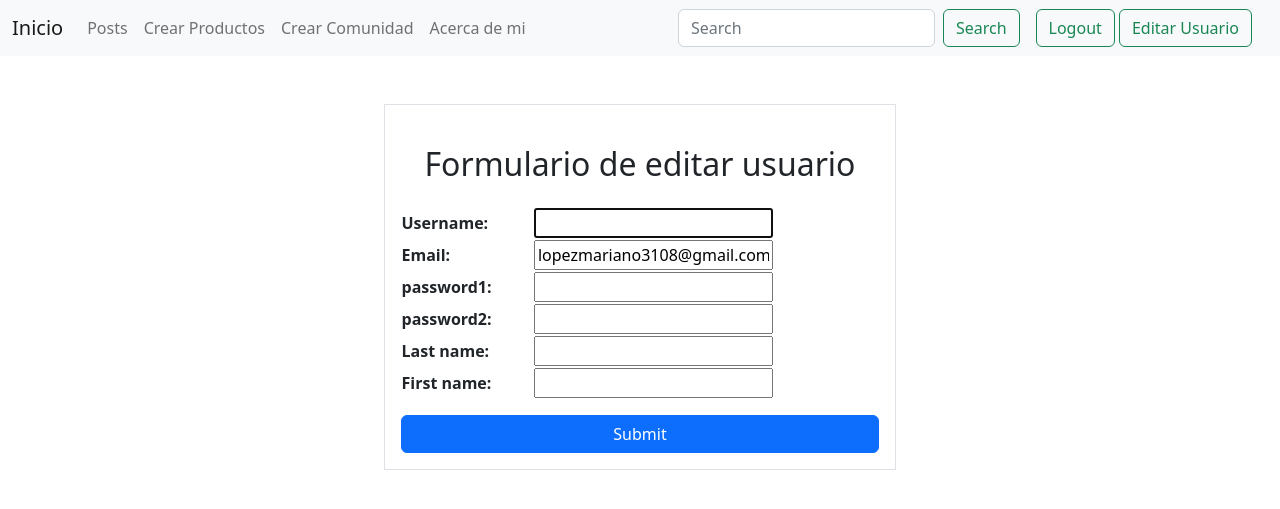
After one commit to marianoLopez2001/python-coder, a Django app: page /editar-usuario/ in a window 1280 px wide. The commit adds this page. Shown: the top 509 px of the page. Run offline with Django 4.2, Linux system fonts and the light colour scheme; a user stored in the database is signed in.

```diff
--- a/coder_project/coder_project/urls.py
+++ b/coder_project/coder_project/urls.py
@@ -16,7 +16,7 @@ Including another URLconf
 from django.contrib import admin
 from django.urls import path
 from django.contrib.auth.views import LogoutView
-from ecommerce.views import ver_posts, eliminar_producto, actualizar_producto, inicio, eliminar_comunidad, form_community, acerca_de_mi, detalle_producto, login_user, register_user, form_products
+from ecommerce.views import ver_posts, error_view, eliminar_producto, editar_usuario, actualizar_producto, inicio, eliminar_comunidad, form_community, acerca_de_mi, detalle_producto, login_user, register_user, form_products
 
 urlpatterns = [
     path('admin/', admin.site.urls),
@@ -30,7 +30,9 @@ urlpatterns = [
     path('update-producto/<data>', actualizar_producto, name='UpdateProducto'),
     path('eliminar-comunidad/<data>', eliminar_comunidad, name='EliminarComunidad'),
     path('detalle-producto/<data>', detalle_producto, name='DetalleProducto'),
+    path('editar-usuario/', editar_usuario, name='EditarUsuario'),
 
+    path('error/', error_view, name='Error'),
     path('login/', login_user, name='Login'),
     path('register/', register_user, name='Register'),
     path('logout/', LogoutView.as_view(template_name='inicio.html'), name='Logout'),
--- a/coder_project/ecommerce/forms.py
+++ b/coder_project/ecommerce/forms.py
@@ -1,5 +1,7 @@
 from django import forms
 from django.forms import TextInput
+from django.contrib.auth.forms import UserCreationForm
+from django.contrib.auth.models import User
 
 class ProductosFormulario (forms.Form):
     name = forms.CharField(widget=forms.TextInput(attrs={"placeholder": "Nombre", "class": "form-control"}), max_length=20)
@@ -15,3 +17,13 @@ class CommunityFormulario (forms.Form):
     description = forms.CharField(widget=forms.TextInput(attrs={"placeholder": "Descripcion", "class": "form-control"}), max_length=100)
     author = forms.CharField(widget=forms.TextInput(attrs={"placeholder": "Autor", "class": "form-control"}), max_length=20)
     image = forms.CharField(widget=forms.TextInput(attrs={"placeholder": "Imagen ('url')", "class": "form-control"}), max_length=200)
+
+class UserEditForm (UserCreationForm):
+    email = forms.EmailField()
+    password1 = forms.CharField(label='password1', widget=forms.PasswordInput)
+    password2 = forms.CharField(label='password2', widget=forms.PasswordInput)
+    last_name = forms.CharField()
+    first_name = forms.CharField()
+    class Meta:
+        model = User
+        fields = ['username', 'email', 'password1', "password2", 'last_name', 'first_name']
--- a/coder_project/ecommerce/views.py
+++ b/coder_project/ecommerce/views.py
@@ -1,9 +1,9 @@
 from ecommerce.models import Productos, Community
 from django.shortcuts import render, redirect, HttpResponse
-from ecommerce.forms import ProductosFormulario, CommunityFormulario
+from ecommerce.forms import ProductosFormulario, CommunityFormulario, UserEditForm
 from django.contrib.auth.forms import AuthenticationForm, UserCreationForm
 from django.contrib.auth import login, authenticate
-from django.contrib.auth.decorators import user_passes_test
+from django.contrib.auth.decorators import user_passes_test, login_required
 from django.views.generic.edit import UpdateView
 
 class ProductoUpdate (UpdateView):
@@ -80,13 +80,11 @@ def login_user(request):
             user = authenticate(username=usuario_nombre, password=user_password)
             if user is not None:
                 login(request, user)
-                return render(
-                    request, "inicio.html", {"nombre": usuario_nombre}
-                )
+                return render(request, "inicio.html")
             else:
-                return render(request, "inicio.html")
+                return render(request, "error.html")
         else:
-            return render(request, "inicio.html")
+            return render(request, "error.html")
 
     form = AuthenticationForm()
     return render(request, "login.html", {"form": form})
@@ -158,3 +156,25 @@ def eliminar_comunidad(request, data):
     eliminar = Community.objects.get(id=data)
     eliminar.delete()
     return redirect("VerPosts")
+
+@login_required
+def editar_usuario(request):
+    usuario = request.user
+    if request.method == 'POST':
+        formulario = UserEditForm(request.POST)
+        if formulario.is_valid():
+            info = formulario.cleaned_data
+            usuario.username = info['username']
+            usuario.email = info['email']
+            usuario.password1 = info['password1']
+            usuario.password2 = info['password2']
+            usuario.first_name = info['first_name']
+            usuario.last_name = info['last_name']
+            usuario.save()
+            return render(request, 'inicio.html')
+    else:
+        formulario = UserEditForm(initial={'email':usuario.email})
+    return render(request, 'editar-usuario.html', {"formulario" : formulario})
+
+def error_view (request):
+    return render(request, 'error.html')
--- a/coder_project/templates/base.html
+++ b/coder_project/templates/base.html
@@ -25,7 +25,7 @@
         <div class="collapse navbar-collapse" id="navbarSupportedContent">
           <ul class="navbar-nav me-auto mb-2 mb-lg-0">
             <li class="nav-item">
-              <a class="nav-link" href="{% url 'VerPosts' %}">Productos</a>
+              <a class="nav-link" href="{% url 'VerPosts' %}">Posts</a>
             </li>
             <li class="nav-item">
               <a class="nav-link" href="{% url 'CrearProductos' %}">Crear Productos</a>
@@ -44,6 +44,8 @@
           <div class="m-3 mt-0 mb-0">
             {% if request.user.is_authenticated %}
             <a class='btn btn-outline-success' href="{% url 'Logout' %}">Logout</a>
+            <a class='btn btn-outline-success' href="{% url 'EditarUsuario' %}">Editar Usuario</a>
+
             {% else %}
             <a class='btn btn-outline-success' href="{% url 'Login' %}">Login</a>
             <a class='btn btn-outline-success' href="{% url 'Register' %}">Registrar</a>
--- /dev/null
+++ b/coder_project/templates/editar-usuario.html
@@ -0,0 +1,17 @@
+{% extends 'base.html' %}
+
+{% block title %} Formulario de editar usuario {% endblock %}
+
+{% block contenido_form %}
+
+<div class="m-5">
+  <form class="d-flex justify-content-center flex-column border p-3 m-auto" style="width: fit-content;" action="" method="POST"> {% csrf_token %}
+    <h2 class="text-center m-4">Formulario de editar usuario</h2>
+    <table>
+      {{formulario.as_table}}
+    </table>
+    <button type="submit" class="btn btn-primary mt-3">Submit</button>
+  </form>
+</div>
+
+{% endblock %}
--- a/coder_project/templates/posts.html
+++ b/coder_project/templates/posts.html
@@ -1,6 +1,6 @@
 {% extends 'base.html' %}
 
-{% block title %} Productos {% endblock %}
+{% block title %} Posts {% endblock %}
 
 {% block contenido %}
 <h2 class="text-center m-3">Productos</h2>
--- a/coder_project/templates/producto-detalle.html
+++ b/coder_project/templates/producto-detalle.html
@@ -17,6 +17,7 @@
         <h5 class="card-title">Creado por: {{producto.author}}</h5>
         <h5 class="card-title">Precio: {{producto.price}} $</h5>
         <h5 class="card-title">Stock: {{producto.stock}}</h5>
+        <a class="text-decoration-none" href="{% url 'UpdateProducto' producto.id %}">Editar</a>
       </div>
       {% if request.user.is_superuser %}
       <a class="btn btn-primary text-light text-decoration-none" href="{% url 'EliminarProducto' producto.id %}">Eliminar</a>
```
Also changed, not shown: coder_project/templates/error.html (added, +11 -0 lines), coder_project/db.sqlite3, readme.md.
